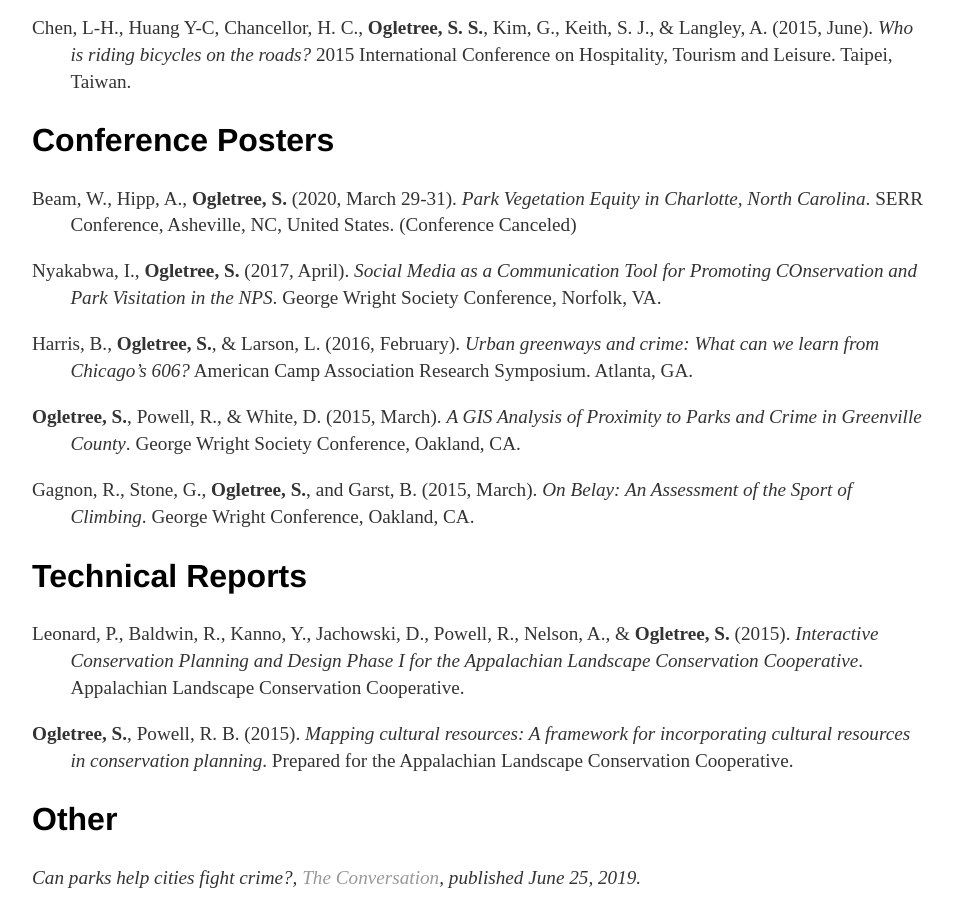
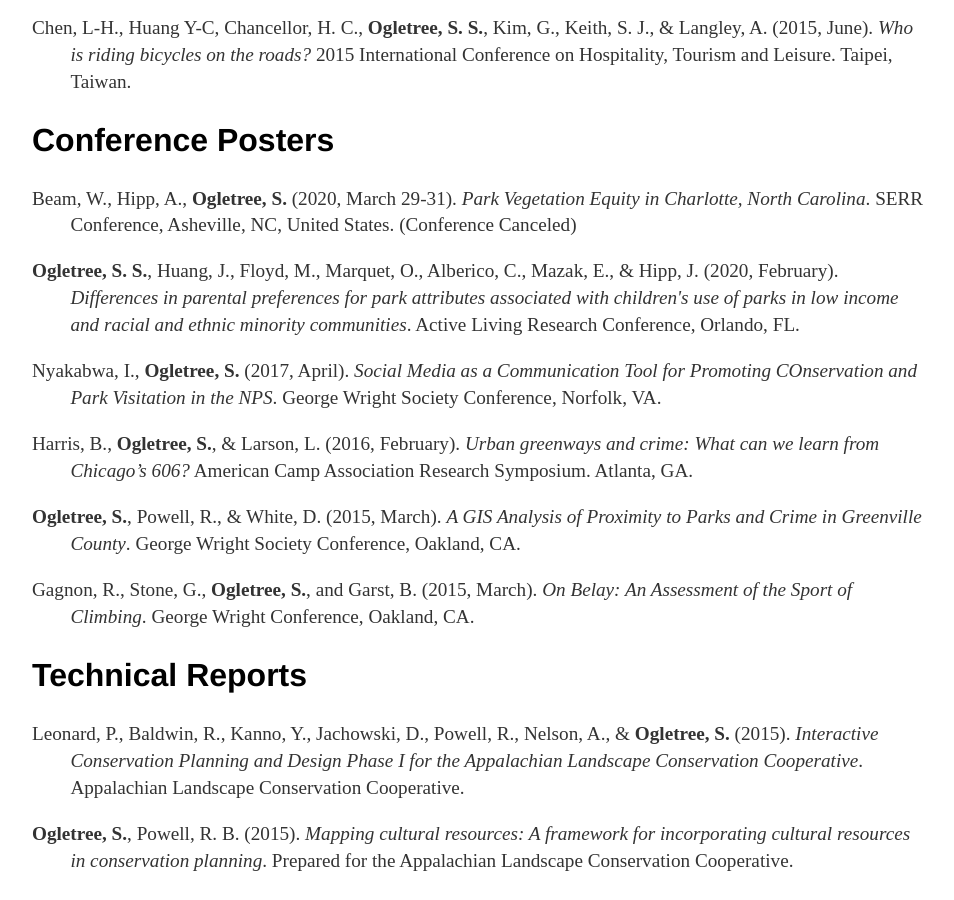
Before and after one commit to scottogletree/ogletrees.github.io, a Jekyll site: the page built from cv/index.html, in a window 1280 px wide and 900 px high, scrolled down 1884 px. Shown: the whole window, without its empty margins (160-1114 px from the left). Built offline with Jekyll 4.4.1, drawn with Linux system fonts in a browser that asks for light colours.

Commit message:
Update index.html

```diff
--- a/cv/index.html
+++ b/cv/index.html
@@ -58,6 +58,7 @@ title: CV of S Ogletree
 
 		<h2>Conference Posters</h2>
 		<p>Beam, W., Hipp, A., <strong>Ogletree, S.</strong> (2020, March 29-31). <em>Park Vegetation Equity in Charlotte, North Carolina</em>. SERR Conference, Asheville, NC, United States. (Conference Canceled)</p>
+		<p><strong>Ogletree, S. S.</strong>, Huang, J., Floyd, M., Marquet, O., Alberico, C., Mazak, E., & Hipp, J. (2020, February). <em>Differences in parental preferences for park attributes associated with children's use of parks in low income and racial and ethnic minority communities</em>. Active Living Research Conference, Orlando, FL.</p>
 		<p>Nyakabwa, I., <b>Ogletree, S.</b> (2017, April). <em>Social Media as a Communication Tool for Promoting COnservation and Park Visitation in the NPS</em>. George Wright Society Conference, Norfolk, VA.</p>
 		<p>Harris, B., <b>Ogletree, S.</b>, & Larson, L. (2016, February). <em>Urban greenways and crime: What can we learn from Chicago’s 606?</em> American Camp Association Research Symposium. Atlanta, GA.</p>
 		<p><b>Ogletree, S.</b>, Powell, R., & White, D. (2015, March). <em>A GIS Analysis of Proximity to Parks and Crime in Greenville County</em>. George Wright Society Conference, Oakland, CA.</p>
```
